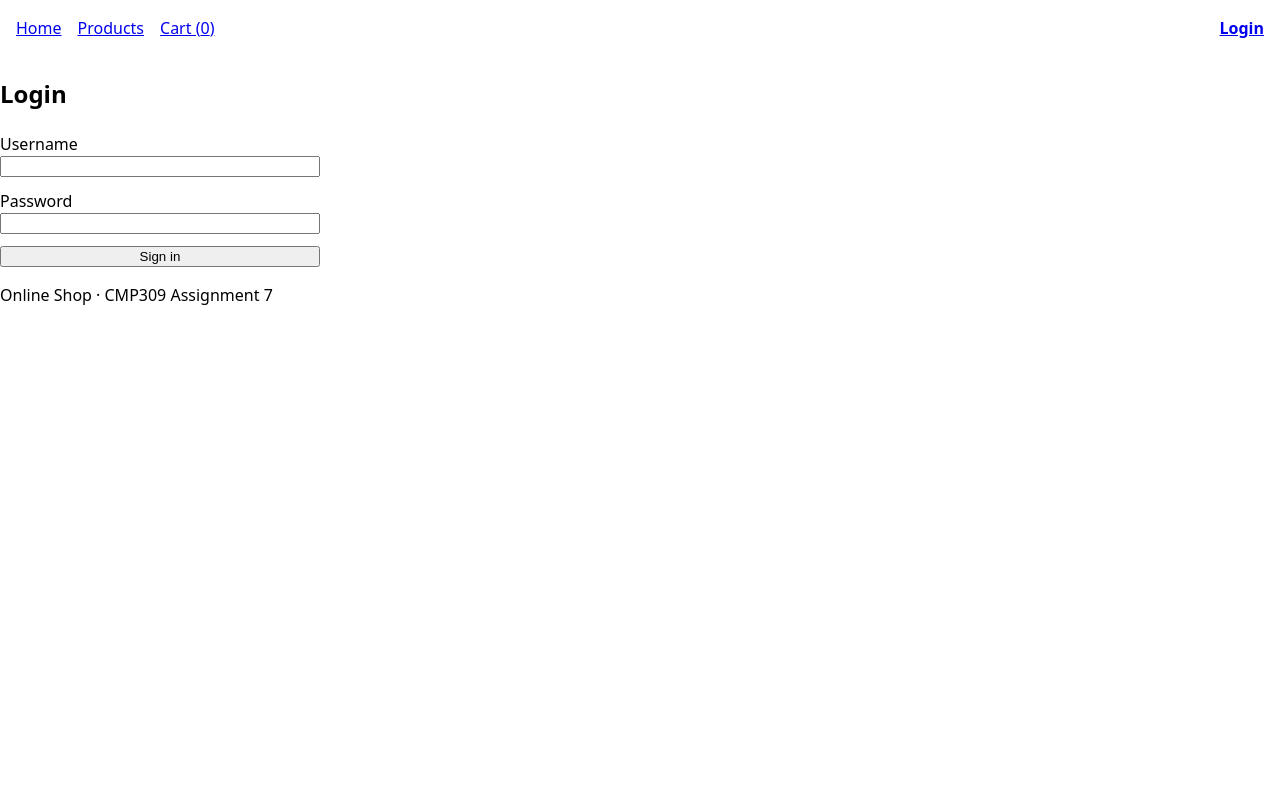
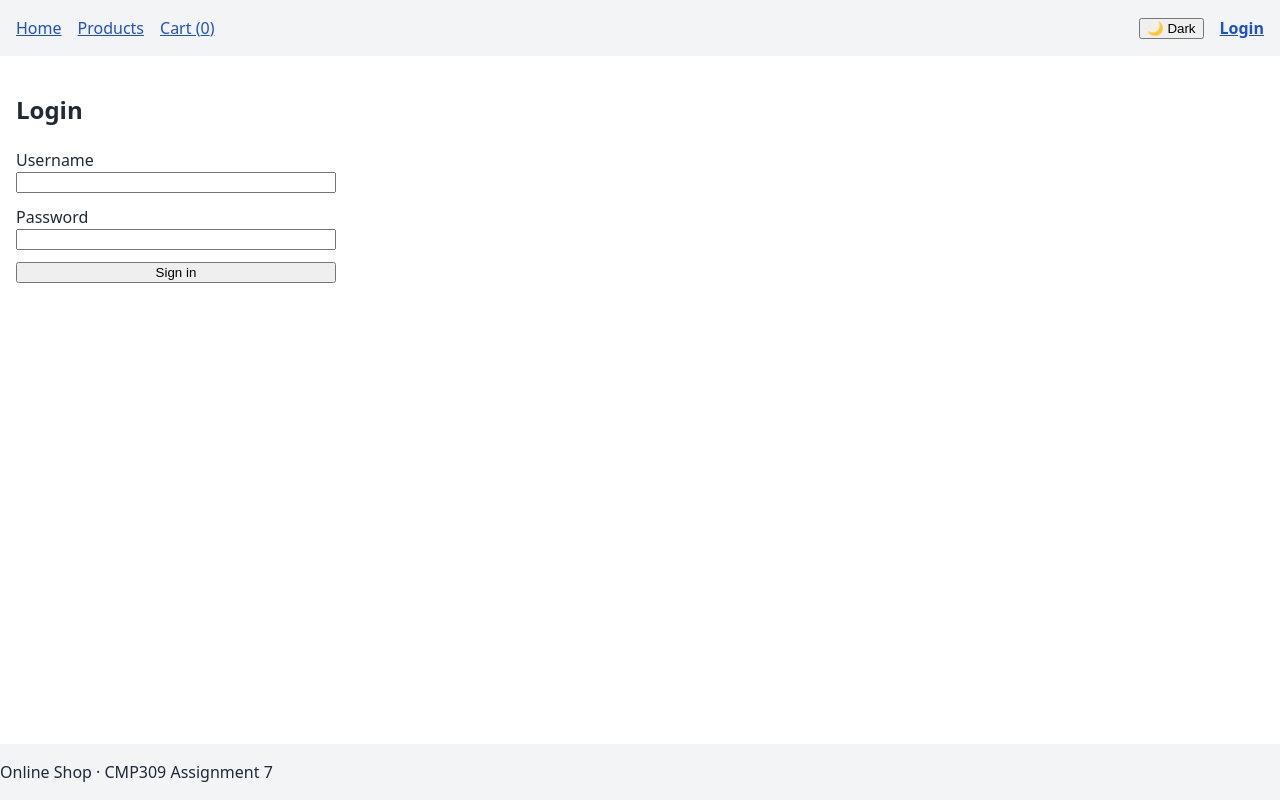
Before and after one commit to salimseker/Web-Lab7, a React (Vite) app: page /login in a window 1280 px wide. Built offline with nearby package versions, Linux system fonts and the light colour scheme.

Commit message:
feat: add persistent light/dark theme toggle

```diff
--- a/src/components/Layout.jsx
+++ b/src/components/Layout.jsx
@@ -1,10 +1,27 @@
 import { Outlet } from 'react-router'
 import NavBar from './NavBar.jsx'
+import { useLocalStorage } from '../hooks/useLocalStorage.js'
+
+const THEME_STORAGE_KEY = 'theme'
+
+function getPreferredTheme() {
+  return window.matchMedia?.('(prefers-color-scheme: dark)').matches ? 'dark' : 'light'
+}
 
 function Layout() {
+  // Owned here (the element that receives the class) and passed down to NavBar: calling the hook
+  // again in NavBar would create a second, independent piece of state.
+  const [theme, setTheme] = useLocalStorage(THEME_STORAGE_KEY, getPreferredTheme)
+  // Anything other than "dark" (including a tampered stored value) is treated as light.
+  const isDark = theme === 'dark'
+
+  function toggleTheme() {
+    setTheme(isDark ? 'light' : 'dark')
+  }
+
   return (
-    <div className="app">
-      <NavBar />
+    <div className={`app ${isDark ? 'theme-dark' : 'theme-light'}`}>
+      <NavBar isDark={isDark} onToggleTheme={toggleTheme} />
       <main className="content">
         <Outlet />
       </main>
--- a/src/components/NavBar.jsx
+++ b/src/components/NavBar.jsx
@@ -3,7 +3,7 @@ import { NavLink, useNavigate } from 'react-router'
 import { useAuth } from '../context/AuthContext.jsx'
 import { selectItemCount, useCartStore } from '../store/cartStore.js'
 
-function NavBar() {
+function NavBar({ isDark, onToggleTheme }) {
   const { user, logout } = useAuth()
   // Primitive selector: NavBar re-renders only when the count changes, not on every cart update.
   const itemCount = useCartStore(selectItemCount)
@@ -31,6 +31,9 @@ function NavBar() {
       </nav>
 
       <div className="navbar-auth">
+        <button type="button" onClick={onToggleTheme} aria-pressed={isDark}>
+          {isDark ? '☀️ Light' : '🌙 Dark'}
+        </button>
         {user ? (
           <>
             <span className="navbar-user">{user.username}</span>
--- a/src/index.css
+++ b/src/index.css
@@ -8,6 +8,50 @@ body {
   margin: 0;
   font-family: system-ui, -apple-system, 'Segoe UI', Roboto, sans-serif;
   line-height: 1.5;
+}
+
+/* Theme: the class on the .app wrapper sets the custom properties, everything else reads them. */
+.theme-light {
+  --color-bg: #ffffff;
+  --color-surface: #f3f4f6;
+  --color-text: #1f2937;
+  --color-muted: #6b7280;
+  --color-border: #d1d5db;
+  --color-link: #1d4ed8;
+  color-scheme: light;
+}
+
+.theme-dark {
+  --color-bg: #111827;
+  --color-surface: #1f2937;
+  --color-text: #f3f4f6;
+  --color-muted: #9ca3af;
+  --color-border: #374151;
+  --color-link: #93c5fd;
+  color-scheme: dark;
+}
+
+.app {
+  min-height: 100vh;
+  display: flex;
+  flex-direction: column;
+  background-color: var(--color-bg);
+  color: var(--color-text);
+}
+
+.app a {
+  color: var(--color-link);
+}
+
+.content {
+  flex: 1;
+  padding: 1rem;
+}
+
+.navbar,
+.footer {
+  background-color: var(--color-surface);
+  border-color: var(--color-border);
 }
 
 .navbar {
```
